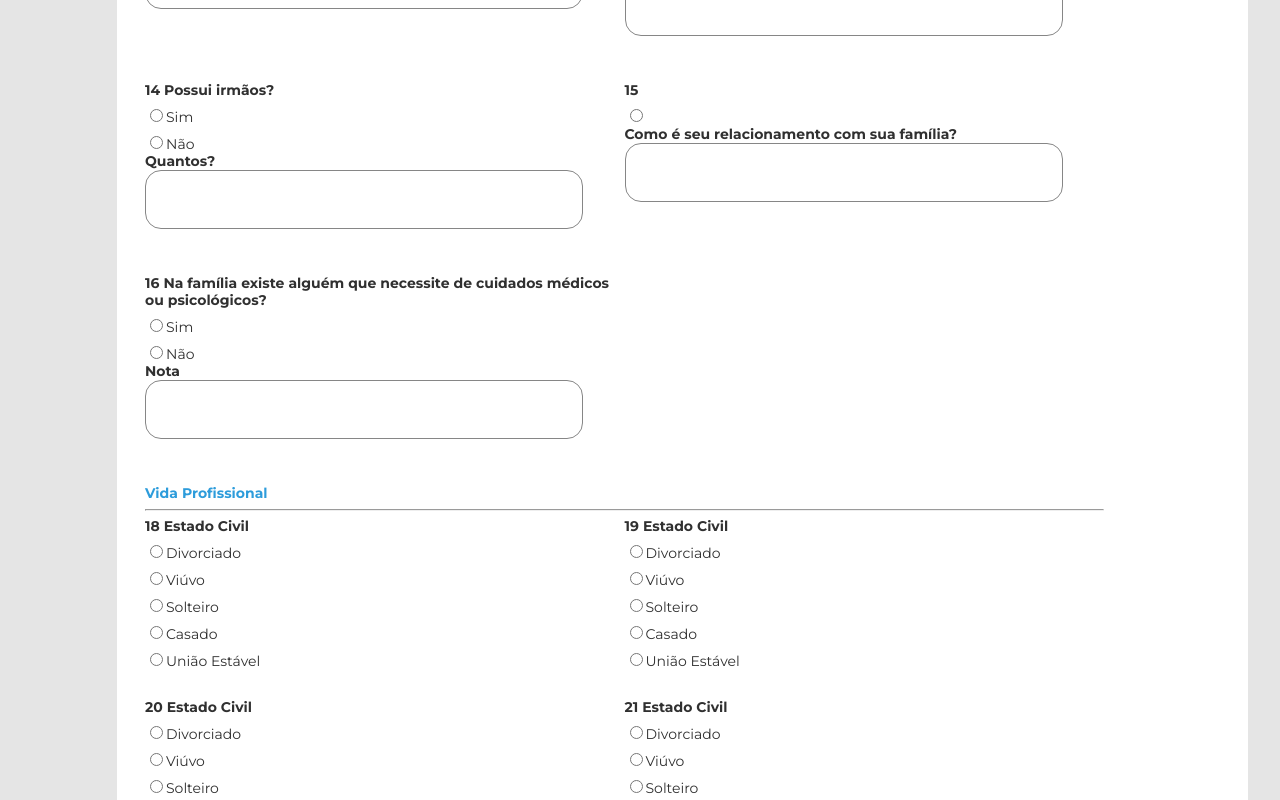
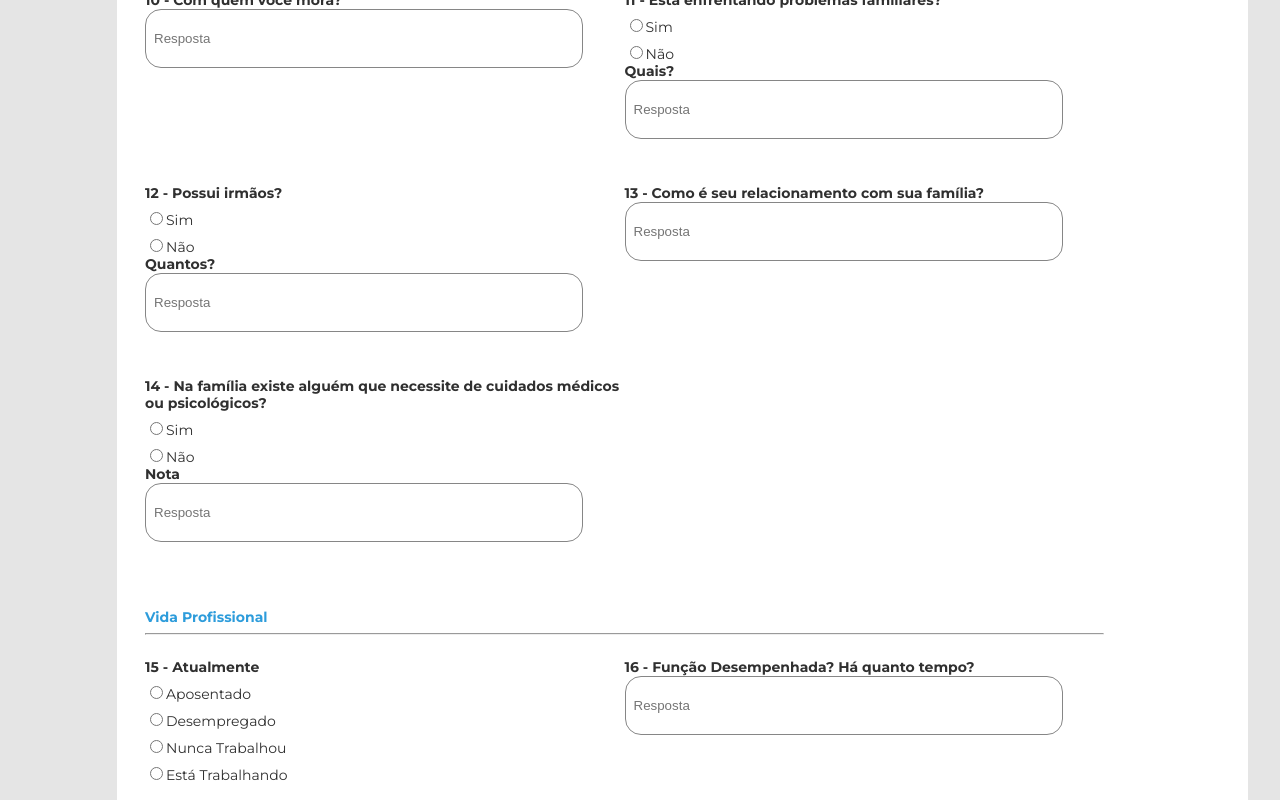
Before and after one commit to COFerr/Wexer, a React (Vite) app: page / in a window 1280 px wide. Shown: the part 1680-2480 px from the top of the page. Built offline with nearby package versions, Linux system fonts and the light colour scheme.

Commit message:
questions.ts concluido, botao de voltar para o topo adicionado

```diff
--- a/src/assets/questions.ts
+++ b/src/assets/questions.ts
@@ -68,7 +68,7 @@ export const questions = [
     {
         id: 10,
         question: '',
-        answers: [''],
+        answers: [],
         complement: 'Com quem você mora?',
     },
     {
@@ -86,7 +86,7 @@ export const questions = [
     {
         id: 13,
         question: '',
-        answers: [''],
+        answers: [],
         complement: 'Como é seu relacionamento com sua família?',
     },
     {
@@ -103,26 +103,248 @@ export const questions = [
     },
     {
         id: 15,
-        question: 'Estado Civil',
-        answers: ['Divorciado', 'Viúvo', 'Solteiro', 'Casado', 'União Estável'],
+        question: 'Atualmente',
+        answers: ['Aposentado', 'Desempregado', 'Nunca Trabalhou', 'Está Trabalhando'],
         complement: '',
     },
     {
         id: 16,
-        question: 'Estado Civil',
-        answers: ['Divorciado', 'Viúvo', 'Solteiro', 'Casado', 'União Estável'],
+        question: '',
+        answers: [],
+        complement: 'Função Desempenhada? Há quanto tempo?',
+    },
+    {
+        id: 17,
+        question: 'Esta satisfeito com o que fez?',
+        answers: ['Sim', 'Não'],
+        complement: 'Por Quê?',
+    },
+    {
+        id: 18,
+        question: 'Trabalhando em que turno?',
+        answers: ['Noturno', 'Diurno', 'Rodízio de turnos. Horário:'],
+        complement: 'Nota',
+    },
+    {
+        id: 19,
+        question: 'Está afastado pelo INSS?',
+        answers: ['Sim', 'Não'],
+        complement: 'Por qual motivo?',
+    },
+    {
+        id: 0,
+        question: 'Histórico Escolar',
+        answers: [],
         complement: '',
     },
     {
-        id: 17,
-        question: 'Estado Civil',
-        answers: ['Divorciado', 'Viúvo', 'Solteiro', 'Casado', 'União Estável'],
+        id: 20,
+        question: 'Escolaridade',
+        answers: ['Superior Completo', 'Superior Incompleto', 'Médio Completo', 'Médio Incompleto', 'Fundamental Completo', 'Fundamental Incompleto', 'Primário', 'Analfabeto' ],
         complement: '',
     },
     {
-        id: 18,
-        question: 'Estado Civil',
-        answers: ['Divorciado', 'Viúvo', 'Solteiro', 'Casado', 'União Estável'],
+        id: 21,
+        question: 'Está estudando?',
+        answers: ['Sim', 'Não'],
+        complement: 'Parou há quanto tempo?',
+    },
+    {
+        id: 22,
+        question: 'Ensino:',
+        answers: ['Regular', 'Supletivo', 'À distância'],
+        complement: 'Nota',
+    },
+    {
+        id: 0,
+        question: 'Saúde',
+        answers: [],
         complement: '',
     },
+    {
+        id: 23,
+        question: 'Tem ou já teve problema de saúde com necessidade de acompanhamento médico/psicológico?',
+        answers: ['Sim', 'Não'],
+        complement: 'Qual?',
+    },
+    {
+        id: 24,
+        question: 'Faz uso de medicamentos?',
+        answers: ['Sim', 'Não'],
+        complement: 'Qual(is)?',
+    },
+    {
+        id: 25,
+        question: 'Possui deficiência?',
+        answers: ['Visual', 'Física', 'Auditiva', 'Física', 'Não'],
+        complement: 'Qual?',
+    },
+    {
+        id: 26,
+        question: 'Sente desmaios, tontura, mal estar, dores de cabeça constantes, crises convulsivas? ',
+        answers: ['Sim', 'Não'],
+        complement: '',
+    },
+    {
+        id: 27,
+        question: 'Já sofreu algum acidente, tombo, fratura, pancada na cabeça? ',
+        answers: ['Sim', 'Não'],
+        complement: '',
+    },
+    {
+        id: 28,
+        question: 'Pratica alguma atividade física?',
+        answers: ['Sim', 'Não'],
+        complement: 'Quais?',
+    },
+    {
+        id: 0,
+        question: 'Hábitos e conduta social',
+        answers: [],
+        complement: '',
+    },
+    {
+        id: 29,
+        question: 'Faz uso de cigarros?',
+        answers: ['Sim', 'Não'],
+        complement: 'Quantos por dia?',
+    },
+    {
+        id: 30,
+        question: 'É ex-fumante?',
+        answers: ['Sim', 'Não'],
+        complement: 'Há quanto tempo?',
+    },
+    {
+        id: 31,
+        question: 'Faz ingestão de café?',
+        answers: ['Sim', 'Não'],
+        complement: 'Frequencia:',
+    },
+    {
+        id: 32,
+        question: 'Faz uso de bebida álcoolica?',
+        answers: ['Sim', 'Não'],
+        complement: 'Quantidade/frequência:	',
+    },
+    {
+        id: 33,
+        question: 'Já usou ou usa algum tipo de droga? ',
+        answers: ['Sim', 'Não'],
+        complement: 'Qual/frequência: ',
+    },
+    {
+        id: 34,
+        question: ' Faz/fez tratamento para deixar de usar? ',
+        answers: ['Sim', 'Não'],
+        complement: 'Por quê?',
+    },
+    {
+        id: 35,
+        question: '',
+        answers: [],
+        complement: 'Quais são suas atividades de lazer, hobbies?',
+    },
+    {
+        id: 36,
+        question: 'Pratica alguma religião?',
+        answers: ['Sim', 'Não'],
+        complement: 'Qual/Frequência:',
+    },
+    {
+        id: 37,
+        question: 'Houve alguma mudança na sua rotina nas últimas semanas?',
+        answers: ['Sim', 'Não'],
+        complement: 'Nota',
+    },
+    {
+        id: 38,
+        question: 'Possui antecedente penal/criminal? ',
+        answers: ['Sim', 'Não'],
+        complement: 'Quais?',
+    },
+    {
+        id: 39,
+        question: 'Já teve passagem pela delegacia?',
+        answers: ['Sim', 'Não'],
+        complement: 'Nota',
+    },
+    {
+        id: 40,
+        question: ' ',
+        answers: [],
+        complement: 'Qual a sua meta de vida?',
+    },
+    {
+        id: 41,
+        question: '',
+        answers: [],
+        complement: 'Fale sobre você: 1 ponto positivo e 1 ponto negativo:',
+    },
+    {
+        id: 42,
+        question: '',
+        answers: [],
+        complement: 'Sugestão para redução de acidentes no trânsito: ',
+    },
+    {
+        id: 0,
+        question: 'Complementos para atividade remunerada como condutor',
+        answers: [],
+        complement: '',
+    },
+    {
+        id: 43,
+        question: 'Já possui experiência como motorista profissional?',
+        answers: ['Sim', 'Não'],
+        complement: 'Tempo/Carga',
+    },
+    {
+        id: 44,
+        question: 'Já passou por alguma situação de perigo no trânsito?',
+        answers: ['Sim', 'Não'],
+        complement: 'Qual?',
+    },
+    {
+        id: 45,
+        question: '',
+        answers: [],
+        complement: 'Fale sobre uma situação que te deixou mais irritado no trânsito: ',
+    },
+    {
+        id: 46,
+        question: 'Já sofreu acidente de trânsito?',
+        answers: ['Sim', 'Não'],
+        complement: 'Qual?',
+    },
+    {
+        id: 47,
+        question: 'Teve multas, pontos na CNH',
+        answers: ['Sim', 'Não'],
+        complement: 'Por quê?',
+    },
+    {
+        id: 48,
+        question: 'CNH já foi apreendida ou cassada?',
+        answers: ['Sim', 'Não'],
+        complement: 'Porque/quando?',
+    },
+    {
+        id: 49,
+        question: 'Usa algum estimulante para dirigir? ',
+        answers: ['Sim', 'Não'],
+        complement: 'Qual?',
+    },
+    {
+        id: 50,
+        question: '',
+        answers: [],
+        complement: 'Quando está dirigindo e recebe uma ligação ou percebe que chegou uma mensagem no celular, como reage?',
+    },
+    {
+        id: 51,
+        question: '',
+        answers: [],
+        complement: 'Quando você é convidado para um evento em que você fará uso de bebida alcoólica, como se organiza, com relação à condução do veículo?',
+    },
 ]
--- a/src/pages/avaliacaopsicologica/AvaliacaoStyled.ts
+++ b/src/pages/avaliacaopsicologica/AvaliacaoStyled.ts
@@ -78,8 +78,9 @@ p{
 const Container = styled.div`
 /* Rectangle 284 */
 position: relative;
+z-index: 2;
 width: 1131px;
-height: 6288px;
+height: 6400px;
 left: 117px;
 top: 314px;
 /* Branco */
@@ -197,8 +198,9 @@ div{
 textarea{
     * input/ form */
     box-sizing: border-box;
-    width: 100%;
+    width: 900px;
     height: 149px;
+    padding: 25px;
     /* Branco */
     background: #FFFFFF;
     /* Gray 4 */
@@ -208,6 +210,15 @@ textarea{
     flex: none;
     order: 1;
     flex-grow: 0;
+    /* montserrat 14 */
+    font-family: 'Montserrat';
+    font-style: normal;
+    font-weight: 400;
+    font-size: 14px;
+    line-height: 17px;
+    display: flex;
+    align-items: center;
+    color: #C2C2C2;
 }`
 
 const QuestionsBox = styled.div`
@@ -239,27 +250,13 @@ color: #303030;
 .section {
     color: #2D9CDB;
     font-weight: 700;
+    display: block;
 }
 span{
     font-weight: 600;
 }
 
-textarea{
-    * input/ form */
-    box-sizing: border-box;
-    width: 959px;
-    height: 149px;
-    margin-bottom: 32px;
-    /* Branco */
-    background: #FFFFFF;
-    /* Gray 4 */
-    border: 1px solid #BDBDBD;
-    border-radius: 8px;
-    /* Inside auto layout */
-    flex: none;
-    order: 1;
-    flex-grow: 0;
-}
+
 
 .comment{
     /* Input */
@@ -297,6 +294,79 @@ width: 965px;
 .section {
     color: #2D9CDB;
     font-weight: 700;
+}
+
+div{
+    display: flex;
+    justify-content: left;
+    gap: 24px;
+    margin-top: 21px;
+
+    .fill-button{
+        /* btn */
+        /* Auto layout */
+        display: flex;
+        flex-direction: row;
+        justify-content: center;
+        align-items: center;
+        padding: 0px 12px 0px 20px;
+        gap: 23px;
+        width: 182px;
+        height: 48px;
+        /* Primária (Verde)/Verde Wexer */
+        background: #00995D;
+        /* tag */
+        box-shadow: 0px 4px 2px rgba(0, 0, 0, 0.15);
+        border-radius: 24px;
+
+        /* montserrat  16 bold */
+        font-family: 'Montserrat';
+        font-style: normal;
+        font-weight: 700;
+        font-size: 16px;
+        line-height: 20px;
+        display: flex;
+        align-items: center;
+        text-align: center;
+        /* Branco */
+        color: #FFFFFF;
+        /* Inside auto layout */
+        flex: none;
+        order: 1;
+        flex-grow: 0;
+    }
+
+    .border-button{
+        box-sizing: border-box;
+        /* Auto layout */
+        display: flex;
+        flex-direction: row;
+        justify-content: center;
+        align-items: center;
+        padding: 0px 12px 0px 24px;
+        gap: 13px;
+        width: 164px;
+        height: 48px;
+        /* Primária (Verde)/Verde Wexer */
+        border: 1px solid #00995D;
+        border-radius: 24px;
+
+        /* montserrat  16 bold */
+        font-family: 'Montserrat';
+        font-style: normal;
+        font-weight: 700;
+        font-size: 16px;
+        line-height: 20px;
+        display: flex;
+        align-items: center;
+        text-align: center;
+        /* Primária (Verde)/Verde Wexer */
+        color: #00995D;
+        /* Inside auto layout */
+        flex: none;
+        order: 0;
+        flex-grow: 0;
+    }
 }`
 
 const Triangulodir = styled.div`
@@ -360,7 +430,22 @@ display: flex;
 align-items: center;
 color: #C2C2C2;`
 
+const Footer = styled.div`
+position: relative;
+z-index:1;
+top: 200px;
+left: 80px;
+height: 460px;
+width: 120%;
+background: #E5E5E5;
+display: flex;
+justify-content: center;
+align-items: center;
 
+button{
+    position: absolute;
+    top: 300px;
+}`
 
 export default {
     Triangulodir,
@@ -376,4 +461,5 @@ export default {
     Comments,
     SectionTitle,
     Title,
+    Footer,
 }
--- a/src/pages/avaliacaopsicologica/index.tsx
+++ b/src/pages/avaliacaopsicologica/index.tsx
@@ -5,13 +5,16 @@ import middlebreadcrumb from "../../assets/middlebreadcrumb.svg"
 import lastbreadcrumb from "../../assets/lastbreadcrumb.svg"
 
 function AvaliacaoPsicologica() {
+    function scrollTop(){
+        window.scrollTo(0,0);
+    }
     return (
         <>
             <S.TopBar>Voltar | <span>avaliação psicológica</span> | {(new Date).toDateString()}</S.TopBar>
             <S.BreadCrumbs>
-                <img src={initialbreadcrumb} />
-                <img src={middlebreadcrumb} />
-                <img src={lastbreadcrumb} />
+                <img src={initialbreadcrumb} alt='breadcrumb' />
+                <img src={middlebreadcrumb} alt='breadcrumb' />
+                <img src={lastbreadcrumb} alt='breadcrumb' />
             </S.BreadCrumbs>
             <S.BreadCrumbLabels>
                 <p>vazio</p>
@@ -31,40 +34,55 @@ function AvaliacaoPsicologica() {
                         <div>
                             <label htmlFor="resume">Síntese da entrevista</label><button>?</button>
                         </div>
-                        <textarea id='resume' /><br />
+                        <textarea id='resume' placeholder="Nos dados registrados e observados durante a entrevista o(a) avaliado(a) declarou estar..." /><br />
                     </S.InterviewResume>
                     {questions.map((question, index) => {
                         return (
-                            <>{question.answers.length !== 0 ?
+                            <>{question.answers.length !== 0 || question.complement !== '' ?
                                 <S.Question>
                                     {question.answers.length !== 0 &&
-                                        <><span>{index + 1} {question.question}</span><br /></>
+                                        <><span>{question.id} - {question.question}</span><br /></>
                                     }
                                     {question.answers.map((answer) => {
                                         return (
                                             <>
-                                                <input type="radio" className="radio" id={answer} value={answer} name={question.question} key={index} />
+                                                <input type="radio" className="radio" id={question.question} value={answer} name={question.question} key={index} />
                                                 <label htmlFor={answer}>{answer}</label><br />
                                             </>
                                         )
                                     })}
-                                    {question.complement !== '' &&
+                                    {question.complement !== '' && question.answers.length !== 0 &&
                                         <>
                                             <span>{question.complement}</span><br />
-                                            <input type="text" className="comment" key={index} /><br />
+                                            <input type="text" placeholder="Resposta" className="comment" key={index} /><br />
                                         </>}
+                                    {question.answers.length === 0 && question.complement !== '' &&
+                                        <>
+                                            <span>{question.id} - {question.complement}</span><br />
+                                            <input type="text" className="comment" placeholder="Resposta" key={index} /><br />
+                                        </>
+                                    }
                                 </S.Question> :
                                 <S.SectionTitle>
                                     <div className="section" key={index}>
                                         {question.question}
-                                        <hr />
+                                        <br/><hr /><br/>
                                     </div>
                                 </S.SectionTitle>
                             }</>
                         )
                     })}
+                    <S.SectionTitle>
+                        <div>
+                            <button className="fill-button">vazio</button>
+                            <button className="border-button">vazio</button>
+                        </div>
+                    </S.SectionTitle>
                 </S.QuestionsBox>
             </S.Container>
+            <S.Footer>
+                <button onClick={scrollTop}>^ Voltar para o topo</button>
+            </S.Footer>
         </>
     )
 }
```
